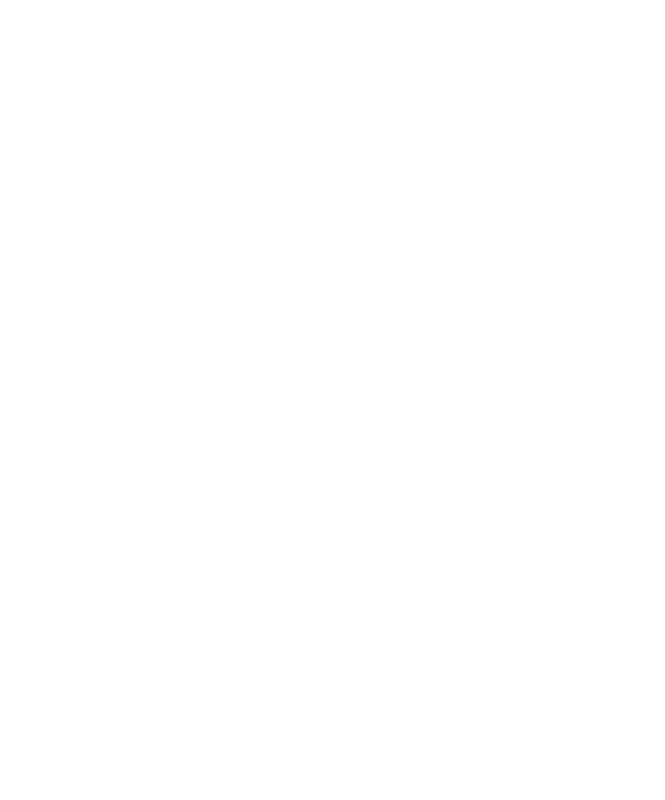
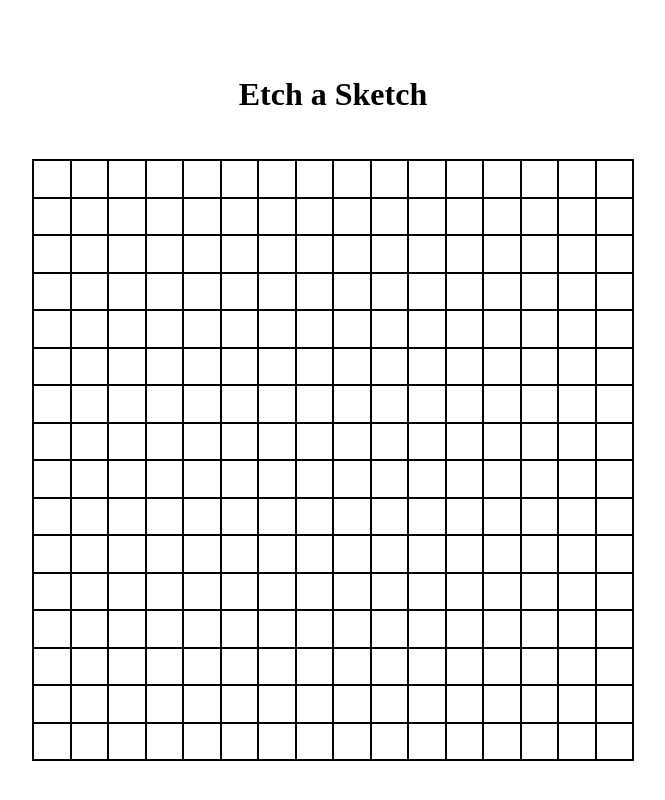
Before and after one commit to unequal-penguin/etch-a-sketch, a plain HTML site: page index.html in a window 1280 px wide. Shown: the whole page, without its empty margins (307-972 px from the left). Drawn offline with Linux system fonts and the light colour scheme.

Commit message:
Create 16x16 grid

```diff
--- a/index.html
+++ b/index.html
@@ -8,7 +8,8 @@
 </head>
 
 <body>
-
+  <h1>Etch a Sketch</h1>
+  <div id="canvas"></div>
   <script src="script.js"></script>
 </body>
 
--- a/script.js
+++ b/script.js
@@ -0,0 +1,23 @@
+const canvas = document.querySelector('#canvas');
+
+let squareNumber = 16;
+let canvasSize = canvas.clientHeight;
+
+let squareSize = canvasSize / squareNumber;
+
+console.log(canvasSize);
+console.log(squareSize);
+
+for (let i = 0; i < squareNumber; i++) {
+  const row = document.createElement('div');
+  row.classList.add('row');
+  canvas.appendChild(row);
+
+  for (let j = 0; j < squareNumber; j++) {
+    const cell = document.createElement('div')
+    cell.classList.add('cell');
+    cell.style.height = `${squareSize}px`;
+    cell.style.width = `${squareSize}px`;
+    row.appendChild(cell);
+  }
+}
--- a/style.css
+++ b/style.css
@@ -0,0 +1,30 @@
+body {
+    display: flex;
+    justify-content: space-evenly;
+    align-items: center;
+    height: 100vh;
+    flex-direction: column;
+}
+
+h1 {
+    text-align: center;
+    margin-bottom: 0;
+}
+
+#canvas {
+    width: 600px;
+    height: 600px;
+    border: 1px solid black;
+    display: flex;
+    flex-wrap: wrap;
+}
+
+.row {
+    display: flex;
+    flex-direction: row;
+}
+
+.cell {
+    border: 1px solid black;
+    box-sizing: border-box;
+}
```
